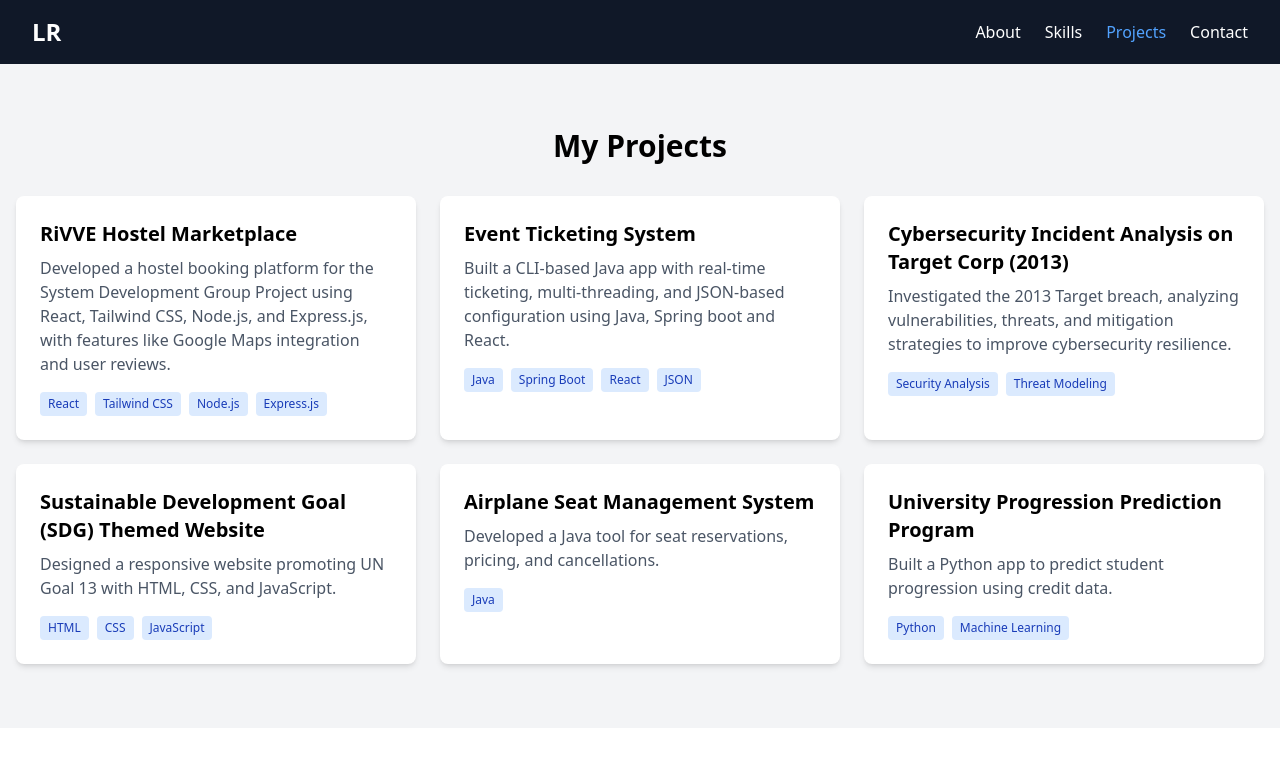
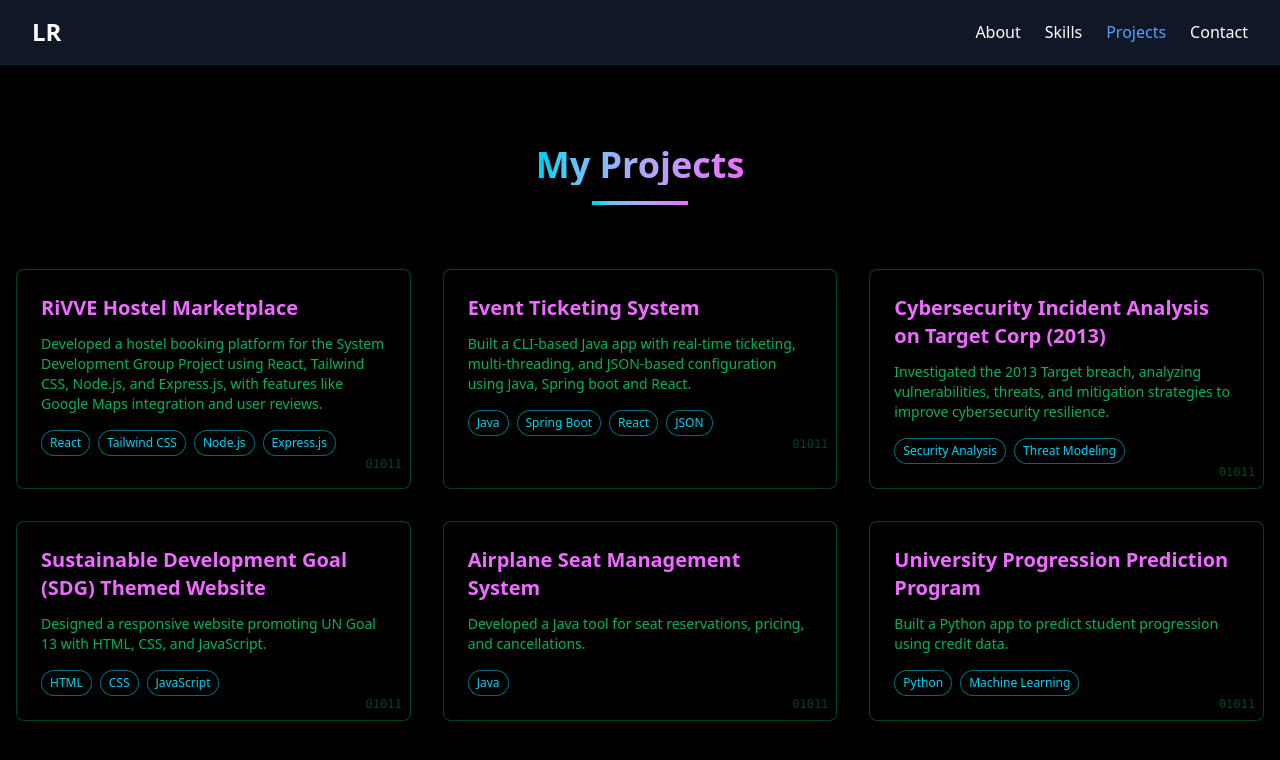
Before and after one commit to Lasal0425/Portfolio, a React (Vite) app in the folder portfolio/: page / in a window 1280 px wide. Both pictures are taken after a click on the button "Projects". Shown: the top 760 px of the page. Built offline with nearby package versions, Linux system fonts and the light colour scheme.

Commit message:
Changed the color theme of the projects to cyberpunk theme

```diff
--- a/portfolio/src/components/About.jsx
+++ b/portfolio/src/components/About.jsx
@@ -1,7 +1,7 @@
 // components/About.js
 import React from 'react';
 import { motion } from "framer-motion";
-
+import Skills from './Skills';
 function About() {
   return (
     <>
--- a/portfolio/src/components/Projects.jsx
+++ b/portfolio/src/components/Projects.jsx
@@ -1,5 +1,6 @@
 // components/Projects.js
 import React from 'react';
+import { motion } from "framer-motion";
 
 function Projects() {
   const projects = [
@@ -36,25 +37,52 @@ function Projects() {
   ];
 
   return (
-    <section className="py-16 bg-gray-100">
+    <section className="py-20 bg-black text-green-400 border-t border-cyan-400/20 min-h-screen">
       <div className="container mx-auto px-4">
-        <h2 className="text-3xl font-bold text-center mb-8">My Projects</h2>
+        <motion.div
+          initial={{ opacity: 0, y: 20 }}
+          animate={{ opacity: 1, y: 0 }}
+          transition={{ duration: 0.8, ease: "easeOut" }}
+          className="text-center mb-16"
+        >
+          <h2 className="text-4xl font-bold bg-gradient-to-r from-cyan-400 to-fuchsia-400 inline-block text-transparent bg-clip-text mb-4">
+            My Projects
+          </h2>
+          <div className="w-24 h-1 bg-gradient-to-r from-cyan-400 to-fuchsia-400 mx-auto"></div>
+        </motion.div>
 
-        <div className="grid grid-cols-1 md:grid-cols-2 lg:grid-cols-3 gap-6">
+        <div className="grid grid-cols-1 md:grid-cols-2 lg:grid-cols-3 gap-8">
           {projects.map((project, index) => (
-            <div key={index} className="bg-white rounded-lg shadow-md overflow-hidden transition-transform duration-300 hover:transform hover:scale-105">
-              <div className="p-6">
-                <h3 className="text-xl font-semibold mb-2">{project.title}</h3>
-                <p className="text-gray-600 mb-4">{project.description}</p>
+            <motion.div
+              key={index}
+              initial={{ opacity: 0, y: 30 }}
+              animate={{ opacity: 1, y: 0 }}
+              transition={{ duration: 0.5, delay: index * 0.1 }}
+              className="bg-black border border-green-400/30 rounded-lg overflow-hidden transition-all duration-300 hover:border-cyan-400/70 group relative"
+            >
+              {/* Glow effect on hover */}
+              <div className="absolute inset-0 bg-gradient-to-br from-cyan-400/5 to-fuchsia-400/5 opacity-0 group-hover:opacity-100 transition-opacity duration-300"></div>
+
+              {/* Digital circuit pattern overlay */}
+              <div className="absolute inset-0 bg-circuit-pattern opacity-5 mix-blend-overlay"></div>
+
+              <div className="p-6 relative z-10">
+                <h3 className="text-xl font-semibold mb-3 text-fuchsia-400">{project.title}</h3>
+                <p className="text-green-400/80 mb-4 text-sm">{project.description}</p>
                 <div className="flex flex-wrap gap-2">
                   {project.technologies.map((tech, i) => (
-                    <span key={i} className="bg-blue-100 text-blue-800 text-xs px-2 py-1 rounded">
+                    <span key={i} className="bg-black border border-cyan-400/50 text-cyan-400 text-xs px-2 py-1 rounded-full">
                       {tech}
                     </span>
                   ))}
                 </div>
+
+                {/* Binary code effect */}
+                <div className="absolute bottom-2 right-2 text-green-400/30 text-xs font-mono">
+                  01011
+                </div>
               </div>
-            </div>
+            </motion.div>
           ))}
         </div>
       </div>
--- a/portfolio/src/components/Skills.jsx
+++ b/portfolio/src/components/Skills.jsx
@@ -1,4 +1,5 @@
 import React from 'react';
+
 
 function Skills() {
   const frontendSkills = [
```
